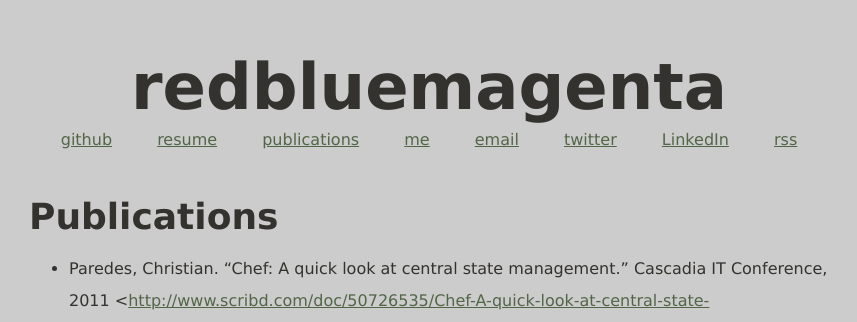
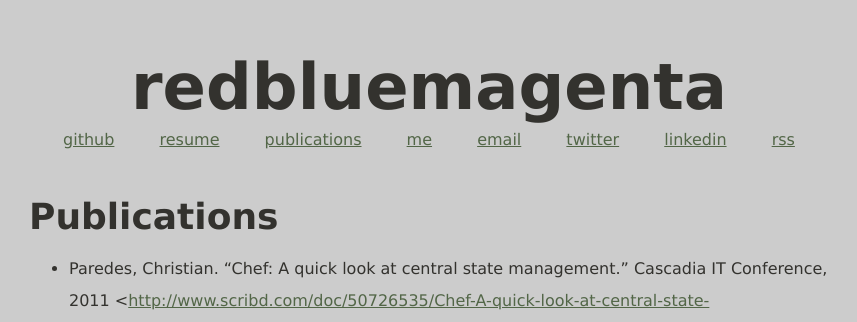
Before and after one commit to cparedes/redbluemagenta-new, a Jekyll site: the page built from publications.markdown, in a window 1280 px wide. Shown: the top 322 px of the page, without its empty margins (211-1068 px from the left). Built offline with Jekyll 4.4.1, drawn with Linux system fonts in a browser that asks for light colours; Markdown is read by kramdown in place of the engine named in the settings; comment, search, counter and statistics services are not loaded.

Commit message:
Lowercase.

```diff
--- a/_includes/menu.html
+++ b/_includes/menu.html
@@ -5,6 +5,6 @@
   <li><a href="/images/me.jpg">me</a></li>
   <li><a href="mailto:cp@redbluemagenta.com">email</a></li>
   <li><a href="http://twitter.com/redbluemagenta">twitter</a></li>
-  <li><a href="http://www.linkedin.com/in/christianparedes">LinkedIn</a></li>
+  <li><a href="http://www.linkedin.com/in/christianparedes">linkedin</a></li>
   <li><a href="http://feeds.feedburner.com/redbluemagenta">rss</a></li>
 </ul>
```
